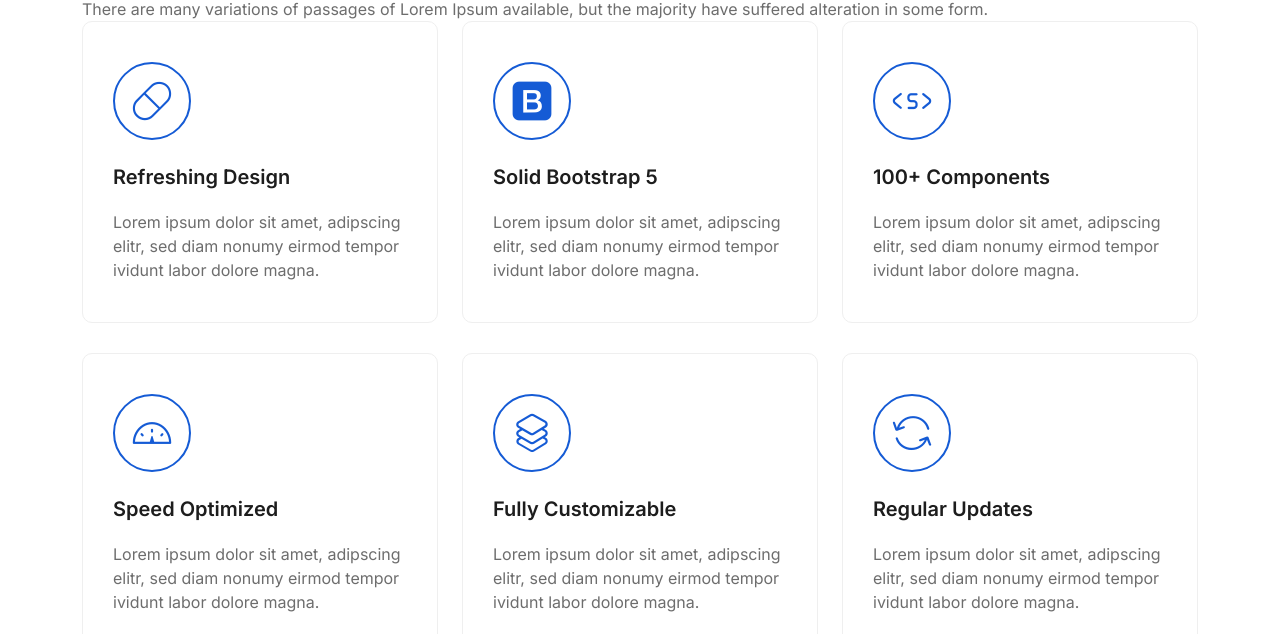
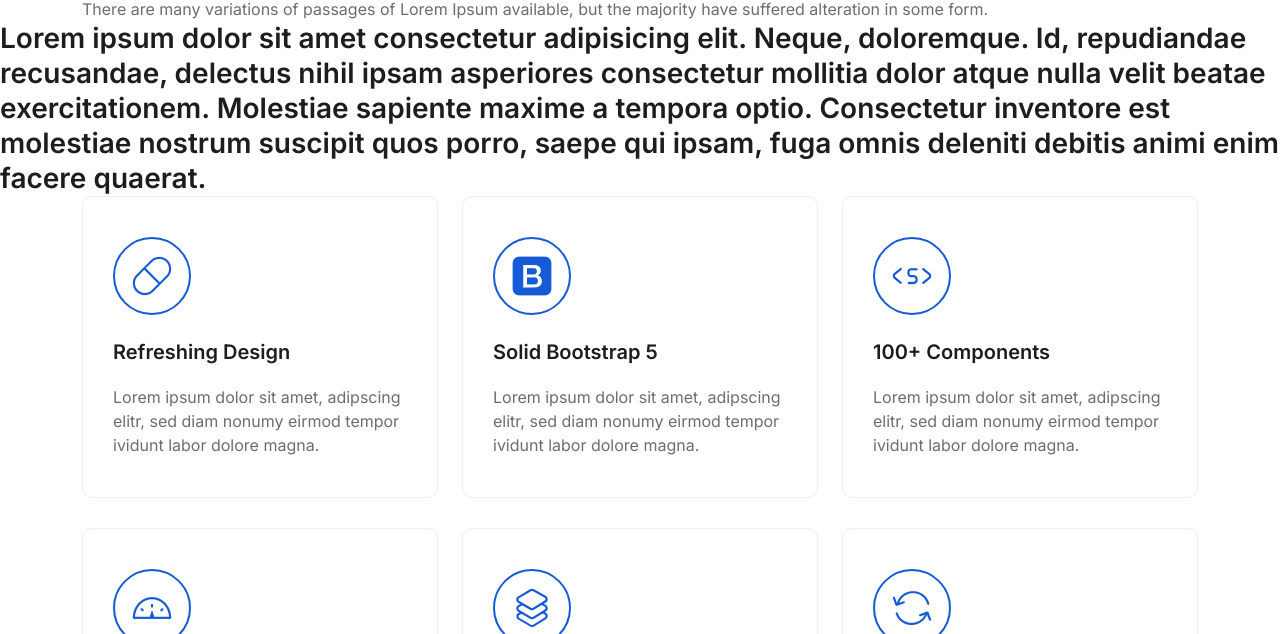
Before and after one commit to git12nazneen/template, a plain HTML site: page index.html in a window 1280 px wide. Shown: the part 166-800 px from the top of the page. Drawn offline with Linux system fonts and the light colour scheme.

Commit message:
add mini section add

```diff
--- a/index.html
+++ b/index.html
@@ -55,6 +55,16 @@
       </div>
       <!-- container -->
     </div>
+
+
+<section>
+    <div>
+        <div>
+             <h3>Lorem ipsum dolor sit amet consectetur adipisicing elit. Neque, doloremque. Id, repudiandae recusandae, delectus nihil ipsam asperiores consectetur mollitia dolor atque nulla velit beatae exercitationem. Molestiae sapiente maxime a tempora optio. Consectetur inventore est molestiae nostrum suscipit quos porro, saepe qui ipsam, fuga omnis deleniti debitis animi enim facere quaerat.</h3>
+        </div>
+    </div>
+</section>
+
     <!--======  End Section Title Five ======-->
     <div class="container">
       <div class="row">
```
